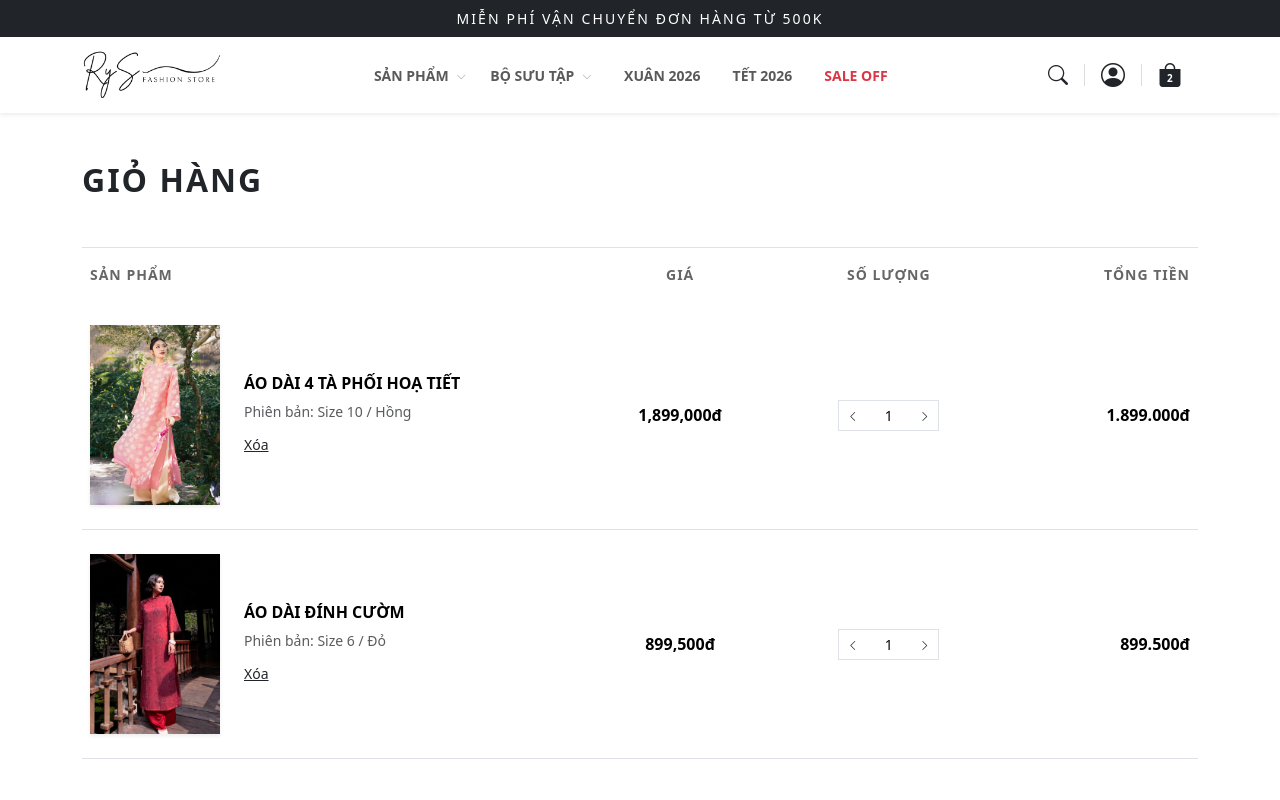
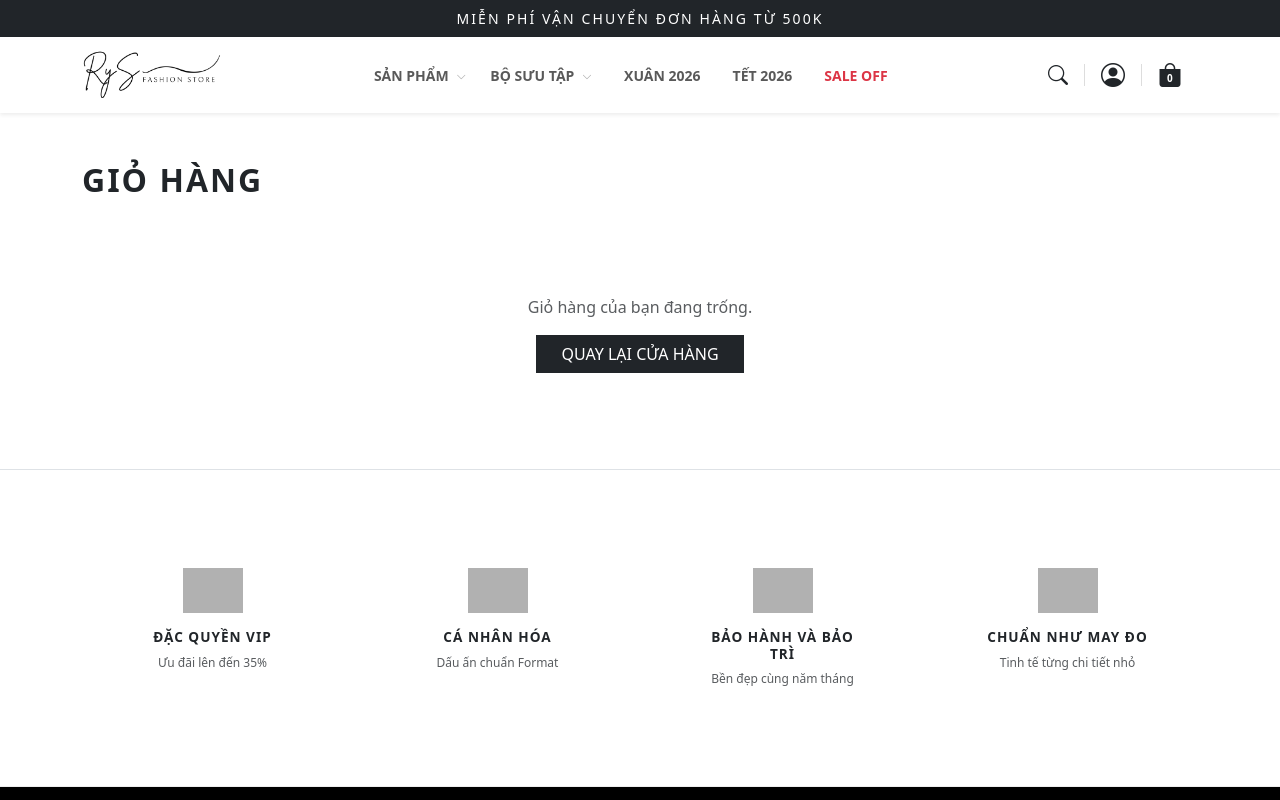
Before and after one commit to nqh1089/RyS-Fashion-Store, a Vue app: page /cart in a window 1280 px wide. Shown: the top 800 px of the page. Built offline with nearby package versions, Linux system fonts and the light colour scheme; data requests are answered from the project's data file; grey boxes are pictures that could not be loaded.

Commit message:
Giỏ hàng: Thanh toán đơn hàng + Trang cảm ơn

```diff
--- a/db.json
+++ b/db.json
@@ -95,26 +95,5 @@
       "startDate": "2026-02-02"
     }
   ],
-  "cart": [
-    {
-      "id": "396c",
-      "productId": "1",
-      "name": "ÁO DÀI 4 TÀ PHỐI HOẠ TIẾT",
-      "price": "1,899,000đ",
-      "imgMain": "/src/assets/Shop/1.1_ao_dai_4_ta_phoi_hoa_tiet.jpg",
-      "color": "Hồng",
-      "size": "Size 10",
-      "quantity": 1
-    },
-    {
-      "id": "8412",
-      "productId": "6",
-      "name": "ÁO DÀI ĐÍNH CƯỜM",
-      "price": "899,500đ",
-      "imgMain": "/src/assets/Shop/6.1_ao_dai_dinh_cuom.jpg",
-      "color": "Đỏ",
-      "size": "Size 6",
-      "quantity": 1
-    }
-  ]
+  "cart": []
 }
--- a/src/components/Client/Shop/CartView.vue
+++ b/src/components/Client/Shop/CartView.vue
@@ -1,7 +1,9 @@
 <script setup>
 import { ref, onMounted } from 'vue'
 import axios from 'axios'
+import { useRouter } from 'vue-router' // Thêm router để điều hướng
 
+const router = useRouter()
 const cartItems = ref([])
 const totalPrice = ref(0)
 
@@ -35,6 +37,27 @@ const removeItem = async (id) => {
   await axios.delete(`http://localhost:3000/cart/${id}`)
   fetchCart()
   window.dispatchEvent(new CustomEvent('cart-updated'))
+}
+
+// Logic xử lý Thanh toán
+const handleCheckout = async () => {
+  try {
+    // 1. Xóa sạch từng mục trong giỏ hàng trên server localhost:3000
+    const deleteRequests = cartItems.value.map((item) =>
+      axios.delete(`http://localhost:3000/cart/${item.id}`),
+    )
+    await Promise.all(deleteRequests)
+
+    // 2. Thông báo cho Header cập nhật Badge về số 0
+    window.dispatchEvent(new CustomEvent('cart-updated'))
+
+    // 3. Hiển thị thông báo và chuyển hướng sang trang thành công
+    alert('Thanh toán thành công!')
+    router.push('/success')
+  } catch (error) {
+    console.error('Lỗi khi xử lý thanh toán:', error)
+    alert('Có lỗi xảy ra trong quá trình thanh toán.')
+  }
 }
 
 const formatPrice = (num) => num.toLocaleString('vi-VN') + 'đ'
@@ -115,12 +138,8 @@ onMounted(() => fetchCart())
             <span class="fs-3 fw-bold">{{ formatPrice(totalPrice) }}</span>
           </div>
           <div class="d-flex justify-content-end gap-2 action-btns">
-            <!-- <button
-              class="btn btn-outline-dark rounded-0 px-4 py-3 text-uppercase fw-bold small transition-all"
-            >
-              Cập nhật
-            </button> -->
             <button
+              @click="handleCheckout"
               class="btn btn-dark rounded-0 px-5 py-3 text-uppercase fw-bold small shadow-sm transition-all"
             >
               Thanh toán
@@ -171,7 +190,6 @@ onMounted(() => fetchCart())
   transform: translateY(-1px);
 }
 
-/* Đưa màu badge về đen đúng chất NEM */
 .bg-black {
   background-color: #000 !important;
 }
--- /dev/null
+++ b/src/components/Client/Shop/SuccessView.vue
@@ -0,0 +1,35 @@
+<template>
+  <div class="container py-5 text-center">
+    <div class="success-icon mb-4">
+      <i class="bi bi-check-circle-fill text-success" style="font-size: 5rem"></i>
+    </div>
+    <h2 class="fw-bold text-uppercase mb-3">Thanh toán thành công!</h2>
+    <p class="text-muted mb-5">
+      Cảm ơn bạn đã tin tưởng và lựa chọn RyS Fashion. Đơn hàng của bạn đang được xử lý.
+    </p>
+
+    <router-link to="/shop" class="btn btn-dark rounded-0 px-5 py-3 text-uppercase fw-bold">
+      Xem thêm sản phẩm khác
+    </router-link>
+  </div>
+</template>
+
+<script setup>
+// Trang này chỉ hiển thị giao diện thông báo
+</script>
+
+<style scoped>
+.success-icon {
+  animation: scaleUp 0.5s ease-out;
+}
+@keyframes scaleUp {
+  from {
+    transform: scale(0);
+    opacity: 0;
+  }
+  to {
+    transform: scale(1);
+    opacity: 1;
+  }
+}
+</style>
--- a/src/router/Client.js
+++ b/src/router/Client.js
@@ -13,6 +13,11 @@ const clientRoutes = [
       { path: 'shop', name: 'Shop', component: Shop },
       { path: 'product/:id', name: 'ViewProduct', component: ViewProduct },
       { path: 'cart', name: 'client.cart', component: CartView },
+      {
+        path: '/success',
+        name: 'success',
+        component: () => import('../components/Client/Shop/SuccessView.vue'), // Đường dẫn tới file bạn vừa tạo
+      },
     ],
   },
 ]
--- a/src/views/LoginView.vue
+++ b/src/views/LoginView.vue
@@ -77,7 +77,7 @@ const HandleLogin = () => {
   const { username, password } = loginData.value
 
   // Tài khoản ADMIN
-  if (username === 'ad' && password === '123') {
+  if (username === 'ad' && password === '1') {
     alert('Đăng nhập ADMIN thành công!')
     router.push('/admin/dashboard')
   }
```
